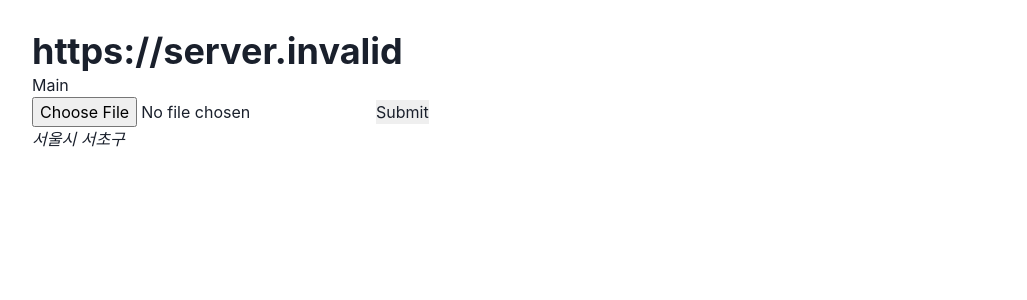
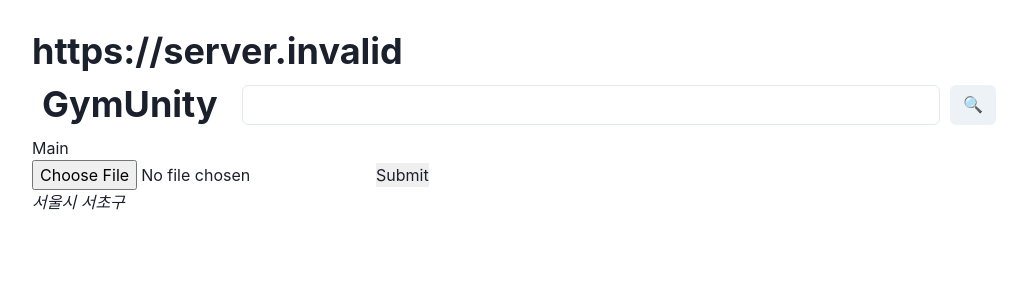
Before and after one commit to IT-improvement/GYMUnity, a React (Create React App) app: page /gymunity/v1/ in a window 1280 px wide. Shown: the top 300 px of the page, without its empty margins (126-1153 px from the left). Built offline with nearby package versions, Linux system fonts and the light colour scheme; no server answers.

Commit message:
Add Search Function to Header

```diff
--- a/src/components/module/Header.js
+++ b/src/components/module/Header.js
@@ -1,14 +1,32 @@
-import { Box, Heading } from '@chakra-ui/react'
-import React from 'react'
+import { Flex, Box, Heading, Input, Button, Text } from '@chakra-ui/react'
+import { Link, useNavigate } from "react-router-dom";
+import React, { useState, useContext } from 'react'
+import { Context } from "../../App";
 
 export default function Header() {
+    const [searchQuery, setSearchQuery] = useState("");
+    const navigate = useNavigate();
+
+    const handleSearchButtonOnClick = () => {
+        navigate("/search", { state: { searchQuery: searchQuery }});
+    };
+
     return (
         <>
             <Box>
                 <Heading>
                     {process.env.REACT_APP_SERVER_URL}
+                    <Flex gap="10px" align="center">
+                    <Box maxW="300px" minW="200px">
+                        <Link to="/">
+                            <Text as="h1" fontSize="4xl" p="10px" color="var(--blue)">GymUnity</Text>
+                        </Link>
+                    </Box>
+                    <Input onChange={(e) => setSearchQuery(e.target.value)} value={searchQuery} />
+                    <Button onClick={handleSearchButtonOnClick}>&#x1F50D;</Button>
+                    </Flex>
                 </Heading>
             </Box>
         </>
-    )
+    );
 }
```
